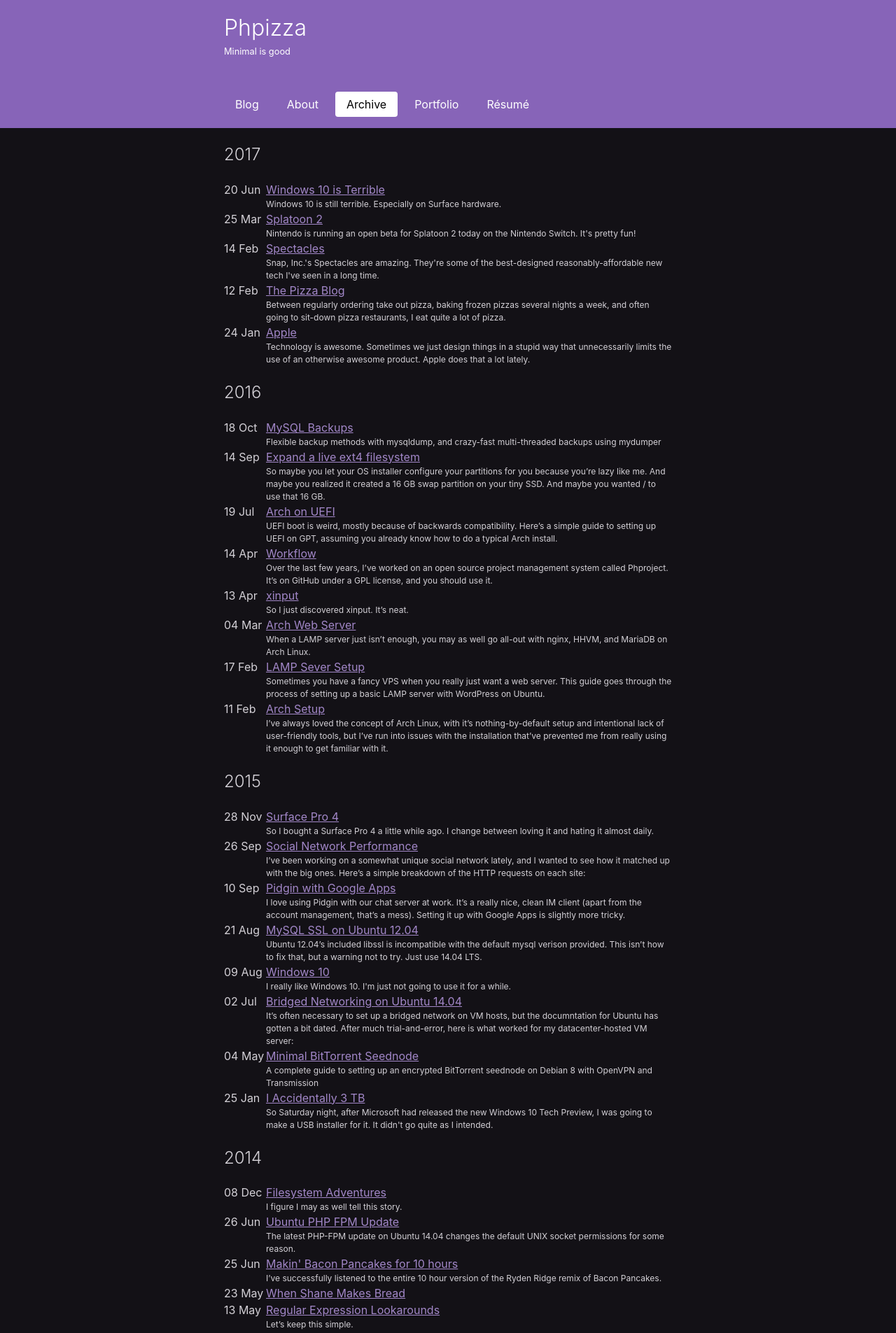
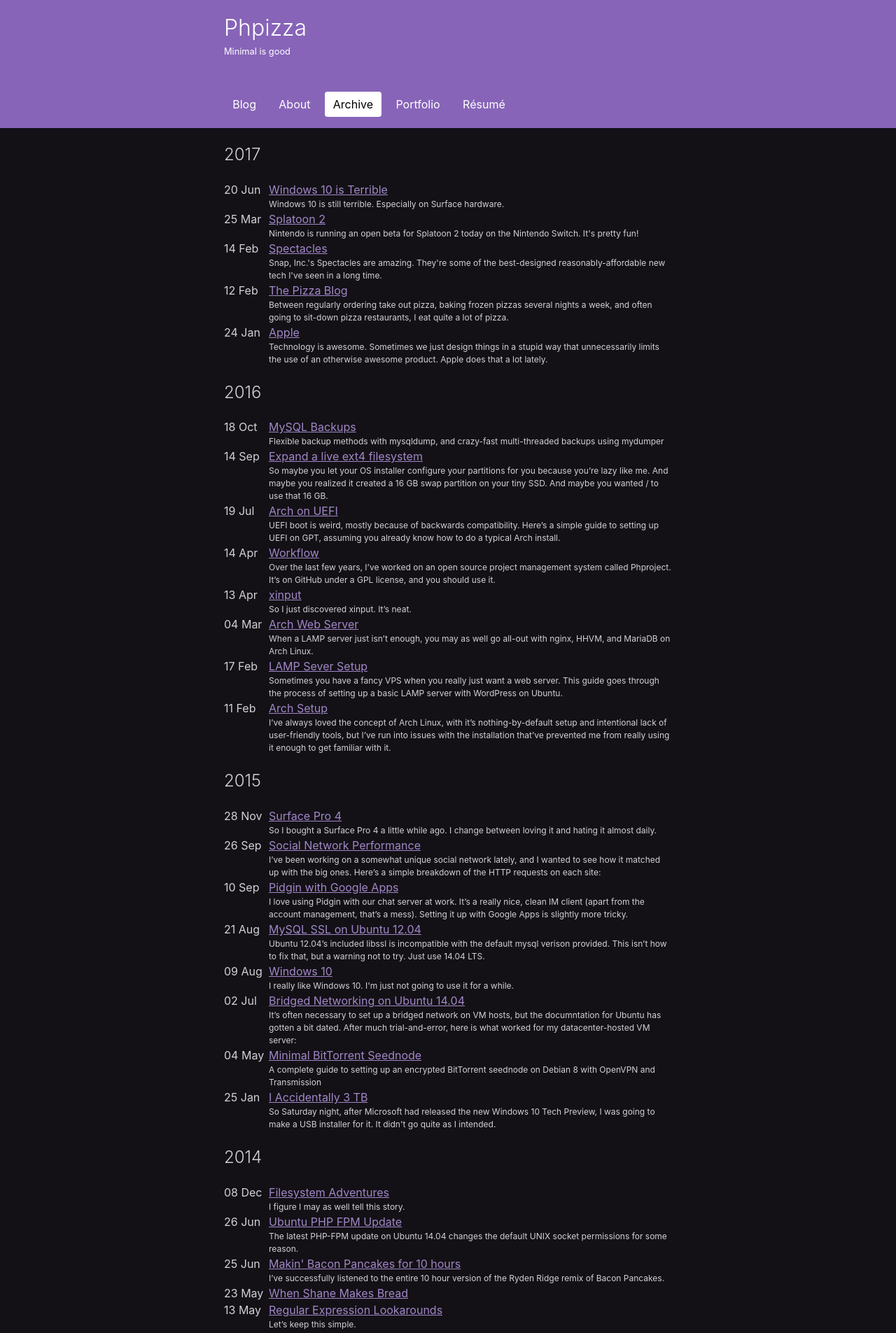
Before and after one commit to Alanaktion/alanaktion.github.io, a Jekyll site: the page built from archive.html, in a window 1280 px wide. Shown: the top 1905 px of the page at 70% size. Built offline with Jekyll 4.4.1, drawn with Linux system fonts in a browser that asks for light colours.

Commit message:
Who needs pixels anyway?

```diff
--- a/public/css/phpizza.scss
+++ b/public/css/phpizza.scss
@@ -97,7 +97,7 @@ code {
   width: 100%;
   a {
     flex: 1;
-    padding: 5px 0;
+    padding: .3rem 0;
     margin-right: .5em;
     color: inherit;
     text-decoration: none;
@@ -116,8 +116,8 @@ code {
     }
   }
   svg {
-    width: 24px;
-    height: 24px;
+    width: 1.5rem;
+    height: 1.5rem;
     stroke: $header-fg;
     stroke-linecap: round;
     stroke-linejoin: round;
@@ -133,7 +133,7 @@ code {
     margin-top: 2em;
     a {
       flex: none;
-      padding: 5px 15px;
+      padding: .3rem .7rem;
     }
     svg {
       display: none;
@@ -278,8 +278,7 @@ code {
       position: relative;
       a {
         position: absolute;
-        left: 60px;
-        right: 15px;
+        left: 4rem;
         white-space: nowrap;
         overflow: hidden;
         text-overflow: ellipsis;
@@ -292,8 +291,8 @@ code {
     }
   }
   .excerpt {
-    margin-left: 60px;
-    font-size: 12px;
+    margin-left: 4rem;
+    font-size: .75rem;
     @media (max-width: 70em) {
       white-space: nowrap;
       overflow: hidden;
```
